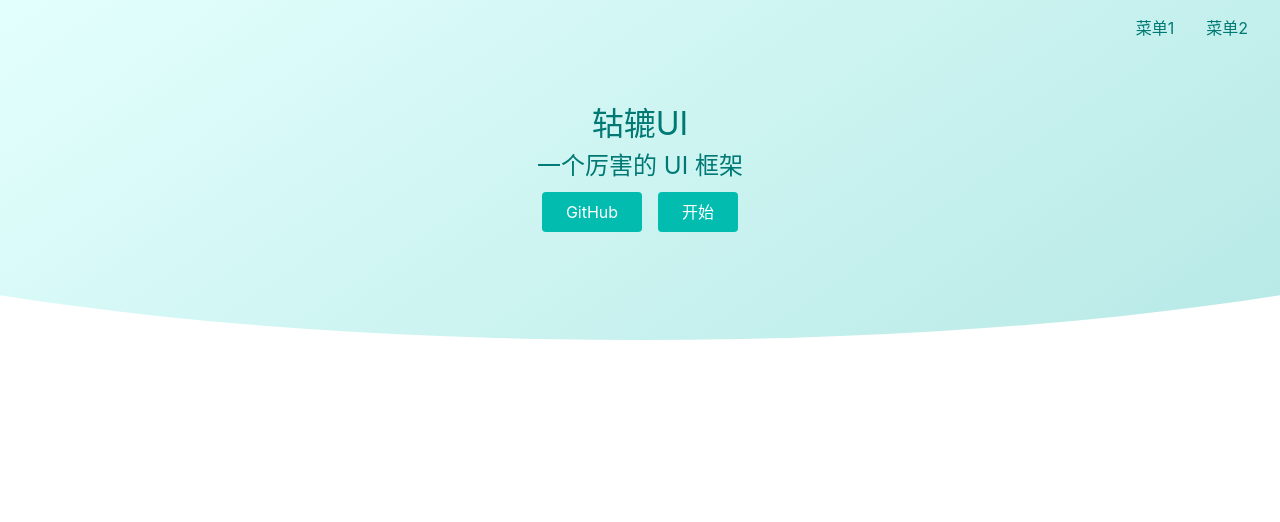
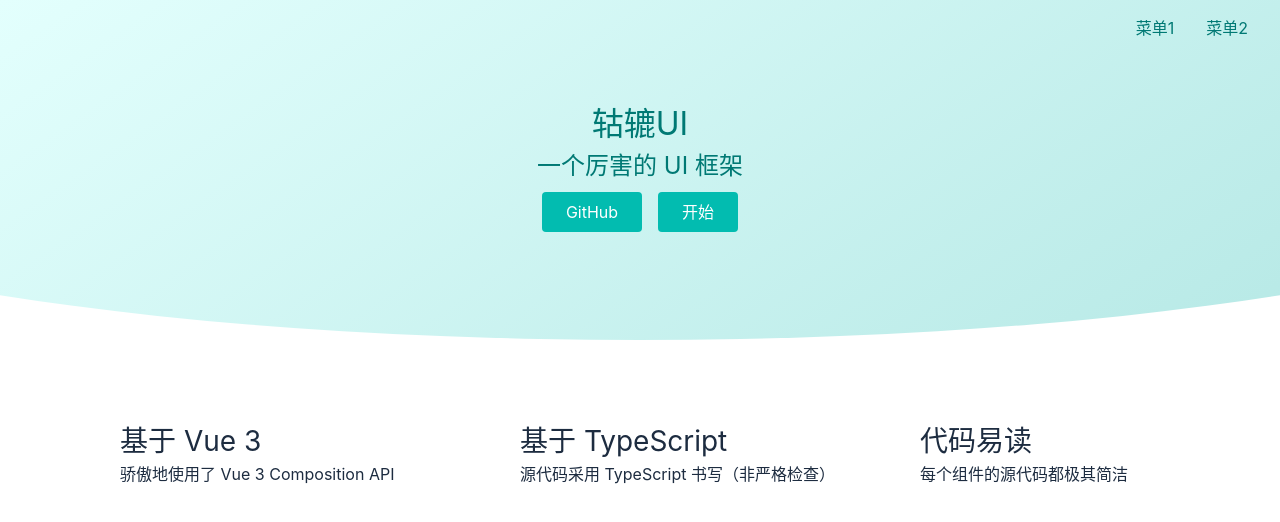
Before and after one commit to LarryZhaoSSS/vue3-ui-parts, a Vue app: page /#/ in a window 1280 px wide. Shown: the top 522 px of the page. Built offline with nearby package versions, Linux system fonts and the light colour scheme.

Commit message:
doc style

```diff
--- a/src/App.vue
+++ b/src/App.vue
@@ -1,18 +1,23 @@
 <template>
-  <div>
-    <router-view />
-  </div>
+<div>
+  <router-view />
+</div>
 </template>
 
 <script lang="ts">
-import { ref, provide } from "vue";
-import { router } from "./router";
+import {
+  ref,
+  provide
+} from "vue";
+import {
+  router
+} from "./router";
 export default {
   name: "App",
   setup() {
     const width = document.documentElement.clientWidth;
     const menuVisible = ref(width <= 500 ? false : true);
-    provide("xxx", menuVisible);
+    provide("menuVisible", menuVisible);
     router.afterEach(() => {
       if (width <= 500) {
         menuVisible.value = false;
--- a/src/components/TopNav.vue
+++ b/src/components/TopNav.vue
@@ -9,7 +9,7 @@
     <li>菜单1</li>
     <li>菜单2</li>
   </ul>
-  <span class="toggleAside"></span>
+  <span v-if="toggleMenuButtonVisible" class="toggleAside"></span>
 </div>
 </template>
 
@@ -19,6 +19,12 @@
   Ref
 } from "vue";
 export default {
+  props: {
+    toggleMenuButtonVisible: {
+      type: Boolean,
+      default: false
+    }
+  },
   setup() {
     const menuVisible = inject < Ref < boolean >> ("xxx");
     const toggleMenu = () => {
--- a/src/views/Doc.vue
+++ b/src/views/Doc.vue
@@ -1,6 +1,6 @@
 <template>
 <div class="layout">
-  <Topnav class="nav" />
+  <Topnav toggleMenuButtonVisible class="nav" />
   <div class="content">
     <aside v-if="menuVisible">
       <h2>组件列表</h2>
@@ -20,14 +20,14 @@
       </ol>
     </aside>
     <main>
-      <router-view></router-view>
+      <router-view />
     </main>
   </div>
 </div>
 </template>
 
 <script lang="ts">
-import Topnav from "../components/TopNav.vue";
+import Topnav from "../components/Topnav.vue";
 import {
   inject,
   Ref
@@ -37,9 +37,9 @@
     Topnav
   },
   setup() {
-    const menuVisible = inject < Ref < boolean >> ("xxx");
+    const menuVisible = inject < Ref < boolean >> ("menuVisible"); // get
     return {
-      menuVisible,
+      menuVisible
     };
   },
 };
@@ -76,7 +76,7 @@
   >main {
     flex-grow: 1;
     padding: 16px;
-    // background: lightgreen;
+    background: white;
   }
 }
 
@@ -88,6 +88,7 @@
   top: 0;
   left: 0;
   padding-top: 70px;
+  height: 100%;
 
   >h2 {
     margin-bottom: 4px;
--- a/src/views/Home.vue
+++ b/src/views/Home.vue
@@ -12,15 +12,29 @@
     </div>
   </div>
   <div class="features">
-    <svg class="icon">
+    <ul>
+      <li>
+        <svg>
           <use xlink:href="#icon-vue"></use>
         </svg>
-    <svg class="icon">
+        <h3>基于 Vue 3</h3>
+        <p>骄傲地使用了 Vue 3 Composition API</p>
+      </li>
+      <li>
+        <svg>
           <use xlink:href="#icon-ts"></use>
         </svg>
-    <svg class="icon">
+        <h3>基于 TypeScript </h3>
+        <p>源代码采用 TypeScript 书写（非严格检查）</p>
+      </li>
+      <li>
+        <svg>
           <use xlink:href="#icon-light"></use>
         </svg>
+        <h3>代码易读</h3>
+        <p>每个组件的源代码都极其简洁</p>
+      </li>
+    </ul>
   </div>
 </div>
 </template>
@@ -45,9 +59,48 @@
 }
 
 .features {
+  margin: 64px auto;
+  width: 400px;
+
+  @media (min-width: 800px) {
+    width: 800px;
+  }
+
+  @media (min-width: 1200px) {
+    width: 1200px;
+  }
+
+  >ul {
+    display: flex;
+    flex-wrap: wrap;
+
+    >li {
+      width: 400px;
+      margin: 16px 0;
+      display: grid;
+      justify-content: start;
+      align-content: space-between;
+      grid-template-areas:
+        "icon title"
+        "icon text";
+      grid-template-columns: 80px auto;
+      grid-template-rows: 1fr auto;
+
       >svg {
+        grid-area: icon;
         width: 64px;
         height: 64px;
+      }
+
+      >h3 {
+        grid-area: title;
+        font-size: 28px;
+      }
+
+      >p {
+        grid-area: text
+      }
+    }
   }
 }
 
```
Lines whose indentation alone changed are shown as unchanged.
